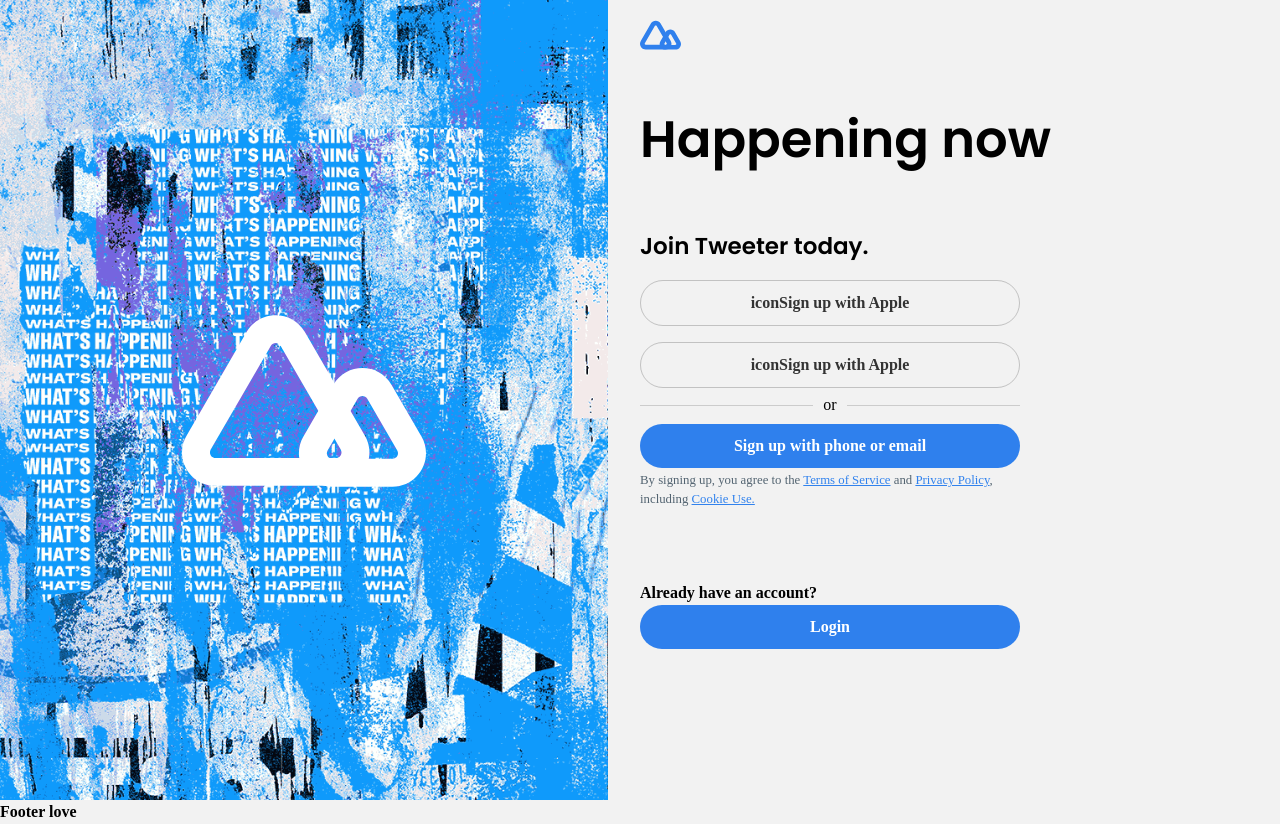
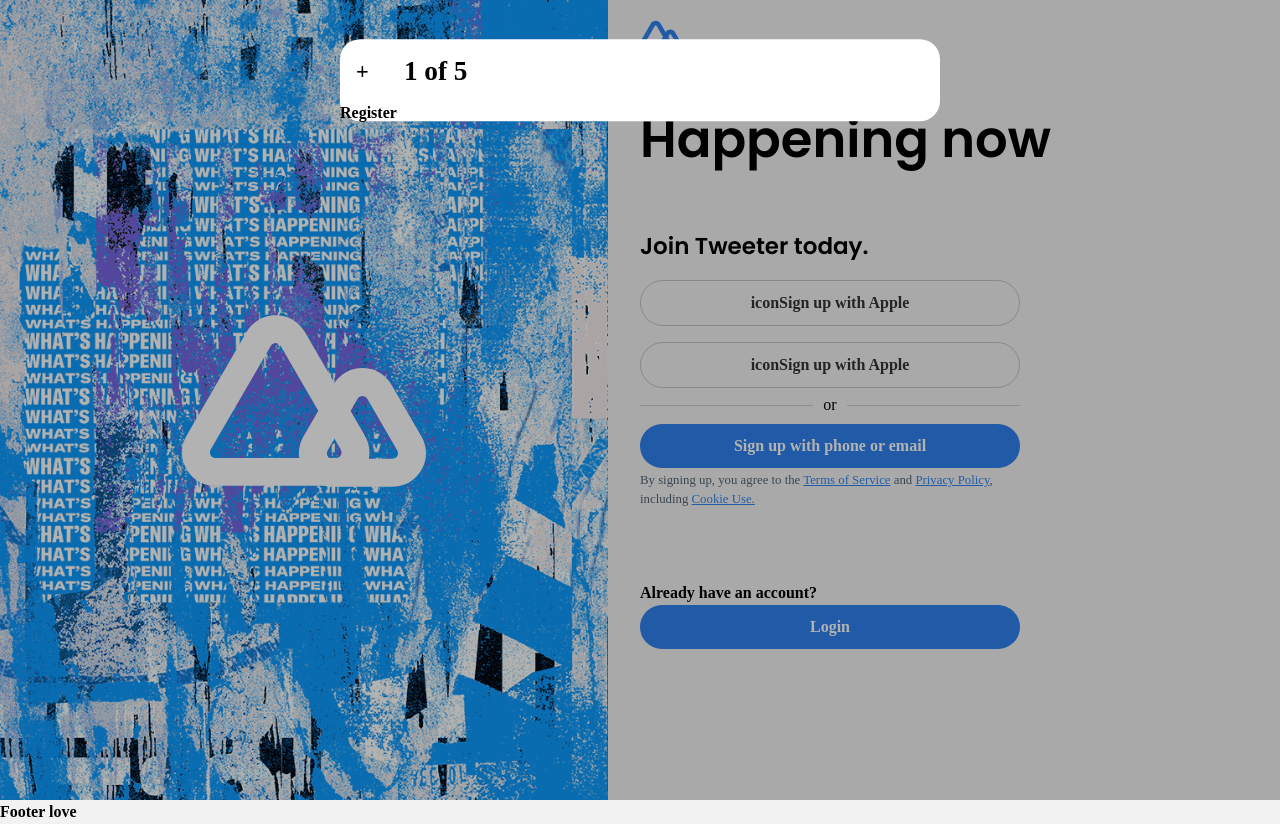
Before and after one commit to Tolufolorunso/Tweeter, a React (Create React App) app in the folder client/: page / in a window 1280 px wide. Both pictures are taken after a click on the element "Sign up with phone or email". Built offline with nearby package versions, Linux system fonts and the light colour scheme.

Commit message:
auth modal done and 404 page

```diff
--- a/client/package.json
+++ b/client/package.json
@@ -9,6 +9,7 @@
     "normalize.css": "^8.0.1",
     "react": "^18.2.0",
     "react-dom": "^18.2.0",
+    "react-router-dom": "^6.4.0",
     "react-scripts": "5.0.1",
     "styled-components": "^5.3.5",
     "web-vitals": "^2.1.4"
--- a/client/src/App.js
+++ b/client/src/App.js
@@ -1,7 +1,15 @@
-import { Landing } from './pages';
+import { BrowserRouter, Routes, Route } from 'react-router-dom';
+import { Landing, NotFound } from './pages';
 
 function App() {
-  return <Landing />;
+  return (
+    <BrowserRouter>
+      <Routes>
+        <Route path="/" element={<Landing />} />
+        <Route path="/*" element={<NotFound />} />
+      </Routes>
+    </BrowserRouter>
+  );
 }
 
 export default App;
--- a/client/src/assets/css/App.css
+++ b/client/src/assets/css/App.css
@@ -276,3 +276,17 @@ svg {
   margin-inline: auto;
   padding-inline: 1rem;
 } */
+
+.overlay {
+  z-index: 1;
+  position: fixed;
+  inset: 0;
+  background-color: rgba(0, 0, 0, 0.3);
+  display: block;
+  height: 100vh;
+  overflow: hidden;
+}
+
+.modal-open {
+  overflow: hidden;
+}
--- a/client/src/assets/css/wrappers/Landing.styled.js
+++ b/client/src/assets/css/wrappers/Landing.styled.js
@@ -75,13 +75,21 @@ const Wrapper = styled.main`
     border: 1px solid rgba(0, 0, 0, 0.2);
   }
 
-  .apple-btn:hover {
+  .apple-btn:hover,
+  .google-btn:hover {
     background-color: var(--clr-neutral-800);
   }
 
-  .email-btn {
+  .email-btn,
+  .login-btn {
     background-color: #2f80ed;
   }
+
+  .email-btn:hover,
+  .login-btn:hover {
+    opacity: 0.8;
+  }
+
   .or {
     width: 100%;
     display: flex;
--- /dev/null
+++ b/client/src/pages/errors/NotFound.js
@@ -0,0 +1,14 @@
+import { Link } from 'react-router-dom';
+
+const NotFound = () => {
+  return (
+    <div className="container">
+      <h1>404 page</h1>
+      <p>
+        Go <Link to="/">back home</Link>
+      </p>
+    </div>
+  );
+};
+
+export default NotFound;
--- a/client/src/pages/index.js
+++ b/client/src/pages/index.js
@@ -1,3 +1,4 @@
 import Landing from './landing/Landing';
+import NotFound from './errors/NotFound';
 
-export { Landing };
+export { Landing, NotFound };
--- a/client/src/pages/landing/Landing.js
+++ b/client/src/pages/landing/Landing.js
@@ -1,17 +1,49 @@
+import { useState } from 'react';
 import Wrapper from '../../assets/css/wrappers/Landing.styled';
 import Logo from '../../assets/images/tweeter-small.svg';
+import LoginModal from './auth/Login.Modal';
+import RegisterModal from './auth/Register.Modal';
 import Footer from './Footer';
 import Main from './Main';
 
 const Landing = () => {
+  const [isOverLayOPen, setIsOverLayOPen] = useState(false);
+  const [registerModal, setRegisterModal] = useState(false);
+  const [loginModal, setLoginModal] = useState(false);
+
+  const openModal = (modalType) => {
+    setIsOverLayOPen(!isOverLayOPen);
+    document.body.classList.add('modal-open');
+    if (modalType === 'register') {
+      setRegisterModal(!registerModal);
+    }
+
+    if (modalType === 'login') {
+      setLoginModal(!loginModal);
+    }
+  };
+
+  const closeModal = () => {
+    document.body.classList.remove('modal-open');
+    setIsOverLayOPen(false);
+    setRegisterModal(false);
+    setLoginModal(false);
+  };
+
   return (
     <Wrapper>
+      {isOverLayOPen ? (
+        <div className="overlay" onClick={closeModal}></div>
+      ) : null}
+      {registerModal ? <RegisterModal closeModal={closeModal} /> : null}
+      {loginModal ? <LoginModal closeModal={closeModal} /> : null}
+
       <div className="main">
         <div className="image">
           <img src={Logo} alt="tweeter logo" className="Image-logo" />
         </div>
         <div className="content">
-          <Main />
+          <Main openModal={openModal} />
         </div>
       </div>
       <Footer />
--- a/client/src/pages/landing/Main.js
+++ b/client/src/pages/landing/Main.js
@@ -1,7 +1,7 @@
 import { Heading } from '../../components';
 import Logo from '../../assets/images/tweeter-small.svg';
 
-const Main = () => {
+const Main = ({ openModal, registerModal }) => {
   return (
     <>
       <img src={Logo} alt="tweeter logo" className="content-logo" />
@@ -26,7 +26,7 @@ const Main = () => {
             <p>or</p>
             <div></div>
           </div>
-          <div className="email-btn btn">
+          <div className="email-btn btn" onClick={() => openModal('register')}>
             <span>Sign up with phone or email</span>
           </div>
           <div className="term">
@@ -45,7 +45,7 @@ const Main = () => {
           </div>
         </div>
         <p className="have-account">Already have an account?</p>
-        <div className="email-btn btn">
+        <div className="login-btn btn" onClick={() => openModal('login')}>
           <span>Login</span>
         </div>
       </div>
--- /dev/null
+++ b/client/src/pages/landing/auth/Login.Modal.js
@@ -0,0 +1,14 @@
+import AuthWrapper from './auth.styled';
+
+const LoginModal = ({ closeModal }) => {
+  return (
+    <AuthWrapper>
+      <button className="close" onClick={closeModal}>
+        +
+      </button>
+      <h1>Login</h1>
+    </AuthWrapper>
+  );
+};
+
+export default LoginModal;
--- a/client/src/pages/landing/auth/Register.Modal.js
+++ b/client/src/pages/landing/auth/Register.Modal.js
@@ -1,10 +1,17 @@
-import React from 'react';
+import AuthWrapper from './auth.styled';
 
-const RegisterModal = () => {
+const RegisterModal = ({ closeModal }) => {
   return (
-    <div>
-      <h1>modal</h1>
-    </div>
+    <AuthWrapper>
+      <div className="nav">
+        <button className="close" onClick={closeModal}>
+          +
+        </button>
+        <span>{1} of 5</span>
+      </div>
+
+      <h1>Register</h1>
+    </AuthWrapper>
   );
 };
 
--- /dev/null
+++ b/client/src/pages/landing/auth/auth.styled.js
@@ -0,0 +1,29 @@
+import styled from 'styled-components';
+
+const AuthWrapper = styled.div`
+  width: min(600px, 100% - 2rem);
+  background-color: var(--clr-neutral-100);
+  position: fixed;
+  top: 10%;
+  left: 50%;
+  transform: translate(-50%, -50%);
+  z-index: 2;
+  border-radius: 20px;
+
+  .nav {
+    display: flex;
+    align-items: center;
+    gap: 1.2rem;
+    font-size: 1.7rem;
+  }
+
+  .close {
+    margin: 1rem;
+    font-size: 1.4rem;
+    border: none;
+    background-color: transparent;
+    cursor: pointer;
+  }
+`;
+
+export default AuthWrapper;
```
Also changed, not shown: 2 other files (tests, documents, lock files or other folders).
